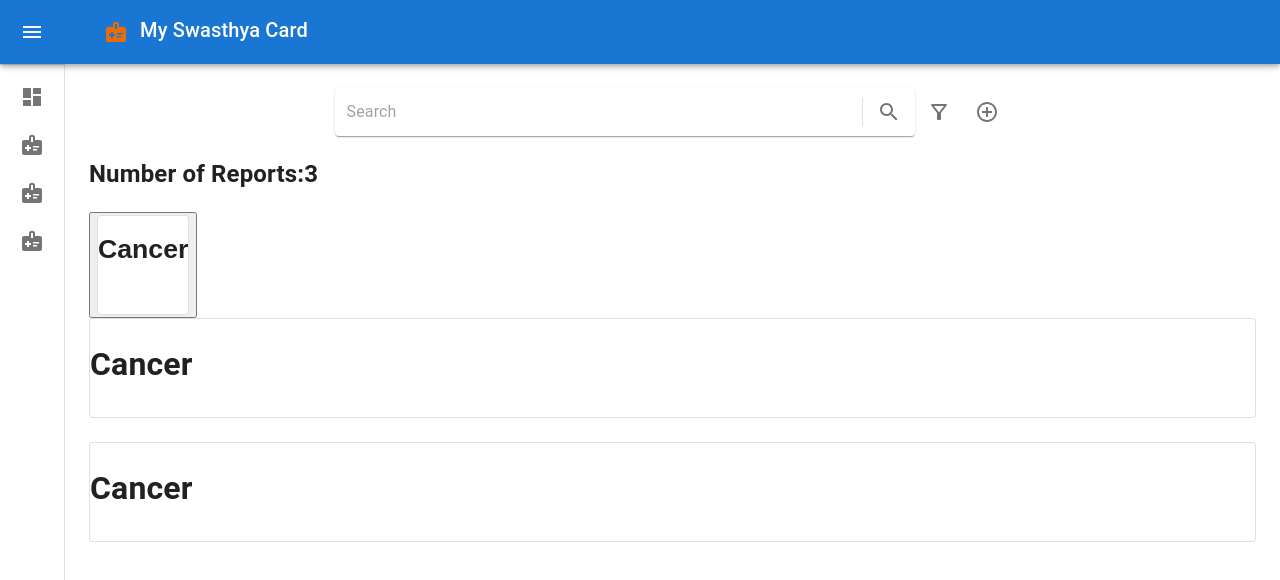
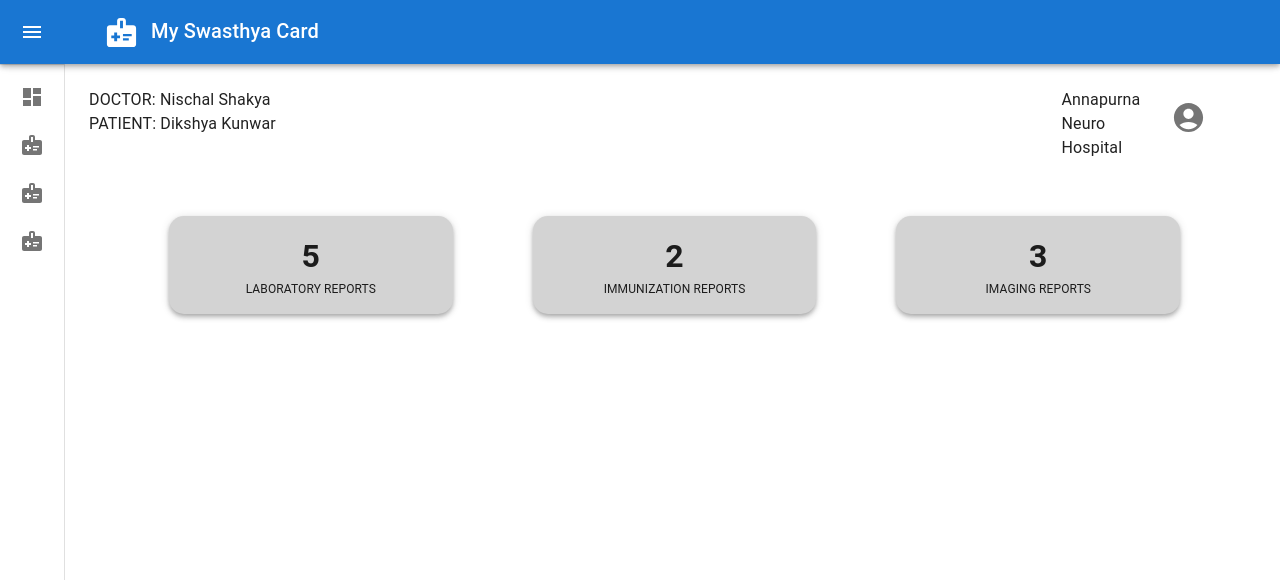
Before and after one commit to Nischal-Shakya/MHC-Frontend, a React (Create React App) app: page / in a window 1280 px wide. Shown: the top 580 px of the page. Built offline with nearby package versions, Linux system fonts and the light colour scheme.

Commit message:
added dashboard

```diff
--- a/src/App.js
+++ b/src/App.js
@@ -1,10 +1,10 @@
 import './App.css';
-import TemporaryDrawer from './components/Drawer';
+import MiniDrawer from './components/Drawer';
 
 function App() {
   return (
     <>
-      <TemporaryDrawer />
+      <MiniDrawer />
     </>
   );
 }
--- /dev/null
+++ b/src/components/Dashboard.jsx
@@ -0,0 +1,153 @@
+import React from "react";
+import Grid from "@mui/material/Grid";
+import AccountCircleIcon from "@mui/icons-material/AccountCircle";
+import IconButton from "@mui/material/IconButton";
+import Card from "@mui/material/Card";
+import CardContent from "@mui/material/CardContent";
+import { CardActionArea } from "@mui/material";
+import Typography from "@mui/material/Typography";
+import Box from "@mui/material/Box";
+
+const Dashboard = () => {
+  return (
+    <>
+      <Grid container spaceing={2}>
+        <Grid item xs={10}>
+          <div
+            style={{
+              alignItems: "center",
+              justifyContent: "left",
+            }}
+          >
+            DOCTOR: Nischal Shakya
+          </div>
+          <div>PATIENT: Dikshya Kunwar</div>
+        </Grid>
+        <Grid item xs={1}>
+          <div
+            style={{
+              alignItems: "center",
+              justifyContent: "right",
+            }}
+          >
+            Annapurna Neuro Hospital
+          </div>
+        </Grid>
+        <Grid item xs={1}>
+          <div
+            style={{
+              display: "initial",
+              alignItems: "center",
+              justifyContent: "right",
+            }}
+          >
+            <IconButton size="large">
+              <AccountCircleIcon fontSize="large" />
+            </IconButton>
+          </div>
+        </Grid>
+      </Grid>
+      {/* ANOTHER ONE */}
+      <Box m={2} pt={3} />
+      <Grid container spacing={10}>
+        <Grid item xs={0.25} />
+        <Grid item xs={3.5}>
+          <Card
+            className="App"
+            style={{
+              flex: 1,
+              backgroundColor: "lightgray",
+              borderRadius: 15,
+            }}
+            elevation={4}
+          >
+            <CardActionArea>
+              <CardContent>
+                <Typography
+                  sx={{
+                    fontSize: 32,
+                    fontWeight: "bold",
+                    color: "textPrimary",
+                  }}
+                >
+                  5
+                </Typography>
+
+                <Typography
+                  sx={{
+                    fontSize: 12,
+                    color: "textPrimary",
+                  }}
+                >
+                  LABORATORY REPORTS
+                </Typography>
+              </CardContent>
+            </CardActionArea>
+          </Card>
+        </Grid>
+        <Grid item xs={3.5}>
+          <Card
+            elevation={4}
+            className="App"
+            style={{ flex: 1, backgroundColor: "lightgray", borderRadius: 15 }}
+          >
+            <CardActionArea>
+              <CardContent>
+                <Typography
+                  sx={{
+                    fontSize: 32,
+                    fontWeight: "bold",
+                    color: "textPrimary",
+                  }}
+                >
+                  2
+                </Typography>
+
+                <Typography
+                  sx={{
+                    fontSize: 12,
+                    color: "textPrimary",
+                  }}
+                >
+                  IMMUNIZATION REPORTS
+                </Typography>
+              </CardContent>
+            </CardActionArea>
+          </Card>
+        </Grid>
+        <Grid item xs={3.5}>
+          <Card
+            elevation={4}
+            className="App"
+            style={{ flex: 1, backgroundColor: "lightgray", borderRadius: 15 }}
+          >
+            <CardActionArea>
+              <CardContent>
+                <Typography
+                  sx={{
+                    fontSize: 32,
+                    fontWeight: "bold",
+                    color: "textPrimary",
+                  }}
+                >
+                  3
+                </Typography>
+
+                <Typography
+                  sx={{
+                    fontSize: 12,
+                    color: "textPrimary",
+                  }}
+                >
+                  IMAGING REPORTS
+                </Typography>
+              </CardContent>
+            </CardActionArea>
+          </Card>
+        </Grid>
+      </Grid>
+    </>
+  );
+};
+
+export default Dashboard;
--- a/src/components/drawer.jsx
+++ b/src/components/drawer.jsx
@@ -18,7 +18,9 @@ import ListItemButton from "@mui/material/ListItemButton";
 import ListItemIcon from "@mui/material/ListItemIcon";
 import ListItemText from "@mui/material/ListItemText";
 import DashboardIcon from "@mui/icons-material/Dashboard";
-import LaboratoryReport from "./LaboratoryReport";
+
+// import LaboratoryReport from "./LaboratoryReport";
+import Dashboard from "./Dashboard";
 
 const drawerWidth = 240;
 
@@ -117,8 +119,11 @@ export default function MiniDrawer() {
             <MenuIcon />
           </IconButton>
           <Typography variant="h6" noWrap component="div">
-            <IconButton size="large" color="warning">
-              <MedicalInformationIcon />
+            <IconButton size="large">
+              <MedicalInformationIcon
+                fontSize="large"
+                sx={{ color: "white" }}
+              />
             </IconButton>
             My Swasthya Card
           </Typography>
@@ -167,7 +172,8 @@ export default function MiniDrawer() {
       </Drawer>
       <Box component="main" sx={{ flexGrow: 1, p: 3 }}>
         <DrawerHeader />
-        <LaboratoryReport />
+        {/* <LaboratoryReport /> */}
+        <Dashboard />
       </Box>
     </Box>
   );
```
Also changed, not shown: src/components/laboratoryReport.jsx (+4 -4 lines).
